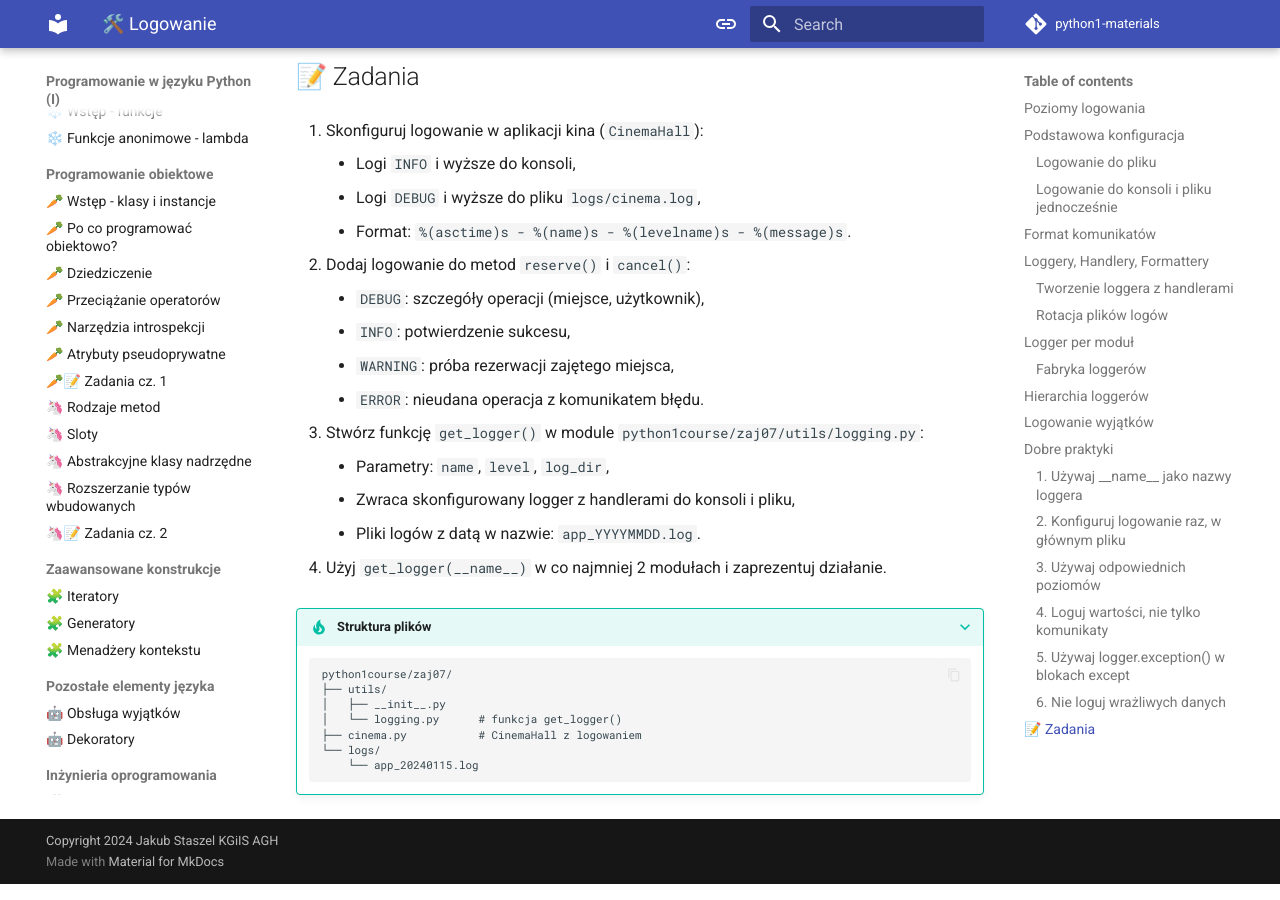
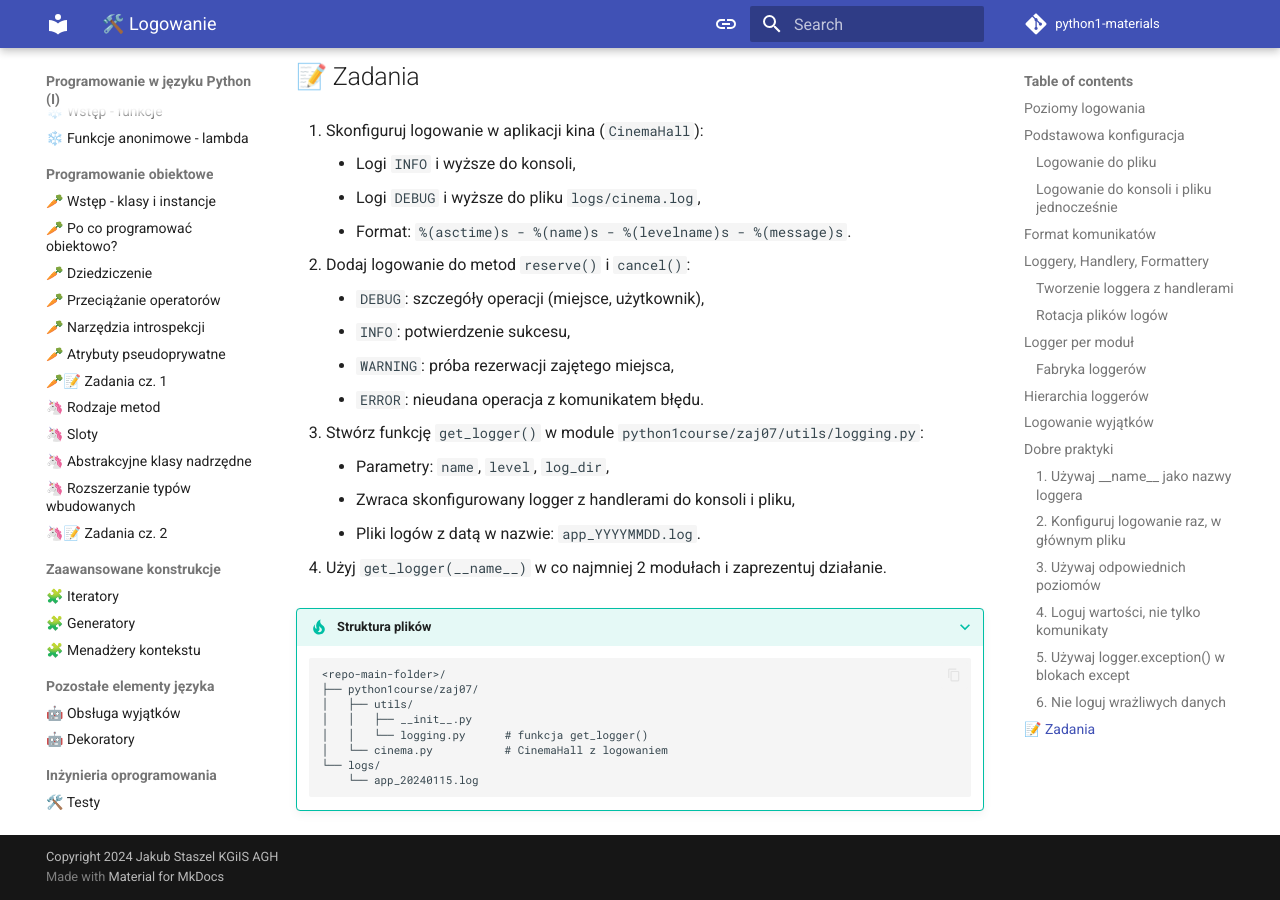
Before and after one commit to eo-agh/python1-materials, an MkDocs documentation site: the page built from docs/zaj07/logowanie.md, in a window 1280 px wide and 900 px high, scrolled down 8150 px. Built offline with MkDocs 1.6.1 and Material for MkDocs 9.7.7, drawn with Linux system fonts in a browser that asks for light colours; comment, search, counter and statistics services are not loaded.

Commit message:
Zaj08 - minor changes

````diff
--- a/docs/zaj07/logowanie.md
+++ b/docs/zaj07/logowanie.md
@@ -412,11 +412,12 @@
 
 ???+ tip "Struktura plików"
     ```
-    python1course/zaj07/
-    ├── utils/
-    │   ├── __init__.py
-    │   └── logging.py      # funkcja get_logger()
-    ├── cinema.py           # CinemaHall z logowaniem
+    <repo-main-folder>/
+    ├── python1course/zaj07/
+    │   ├── utils/
+    │   │   ├── __init__.py
+    │   │   └── logging.py      # funkcja get_logger()
+    │   └── cinema.py           # CinemaHall z logowaniem
     └── logs/
         └── app_20240115.log
     ```
````
Also changed, not shown: docs/zaj07/testy.md (+1 -1 lines).
